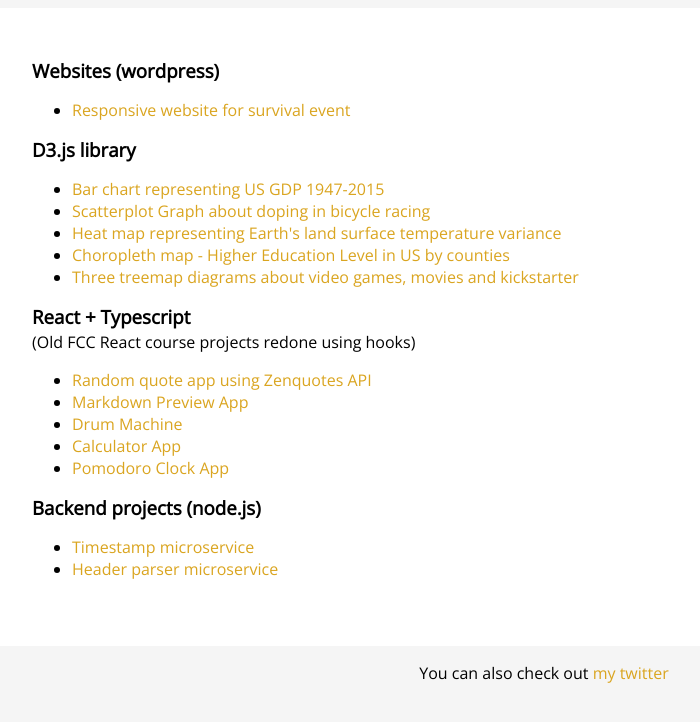
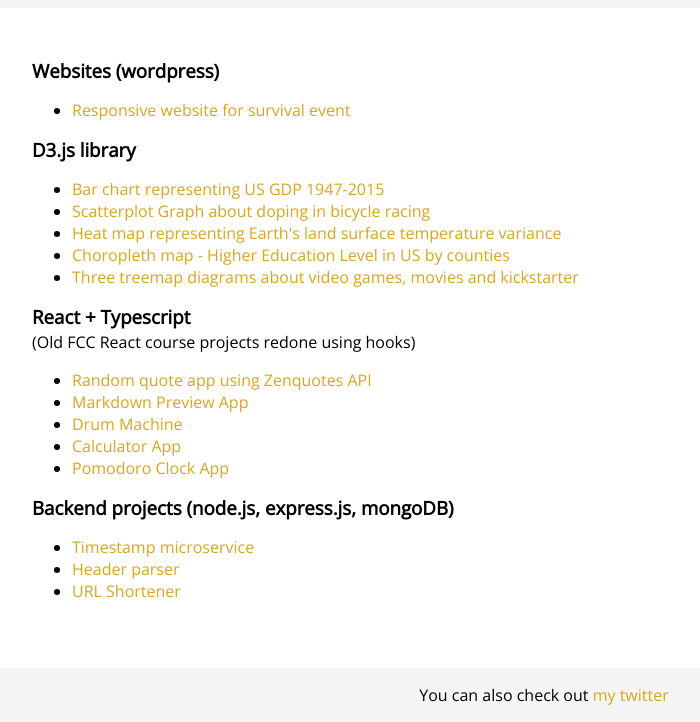
Before and after one commit to wojwozniak/wojwozniak.github.io, a plain HTML site: page index.html in a window 1280 px wide. Shown: the part 94-816 px from the top of the page, without its empty margins (96-796 px from the left). Drawn offline with nearby package versions, Linux system fonts and the light colour scheme.

Commit message:
Added new project

```diff
--- a/index.html
+++ b/index.html
@@ -31,10 +31,11 @@
                 <li><a href="https://wojwozniak.github.io/tsx-calculator" target="_blank">Calculator App</a></li>
                 <li><a href="https://wojwozniak.github.io/tsx-pomodoro-clock" target="_blank">Pomodoro Clock App</a></li>
             </ul>
-            <h3 class="subtitle">Backend projects (node.js)</h3>
+            <h3 class="subtitle">Backend projects (node.js, express.js, mongoDB)</h3>
             <ul>
                 <li><a href="https://nodejs-project-timestamp.pulchnymamut.repl.co/" target="_blank">Timestamp microservice</a></li>
-                <li><a href="https://boilerplate-project-headerparser.pulchnymamut.repl.co/" target="_blank">Header parser microservice</a></li>
+                <li><a href="https://boilerplate-project-headerparser.pulchnymamut.repl.co/" target="_blank">Header parser</a></li>
+                <li><a href="https://nodejs-project-urlshortener.pulchnymamut.repl.co" target="_blank">URL Shortener</a></li>
             </ul>
         </div>
         <p id="subtitle">You can also check out <a href="https://twitter.com/woj_wozniak" target="_blank">my twitter</a></p>
```
